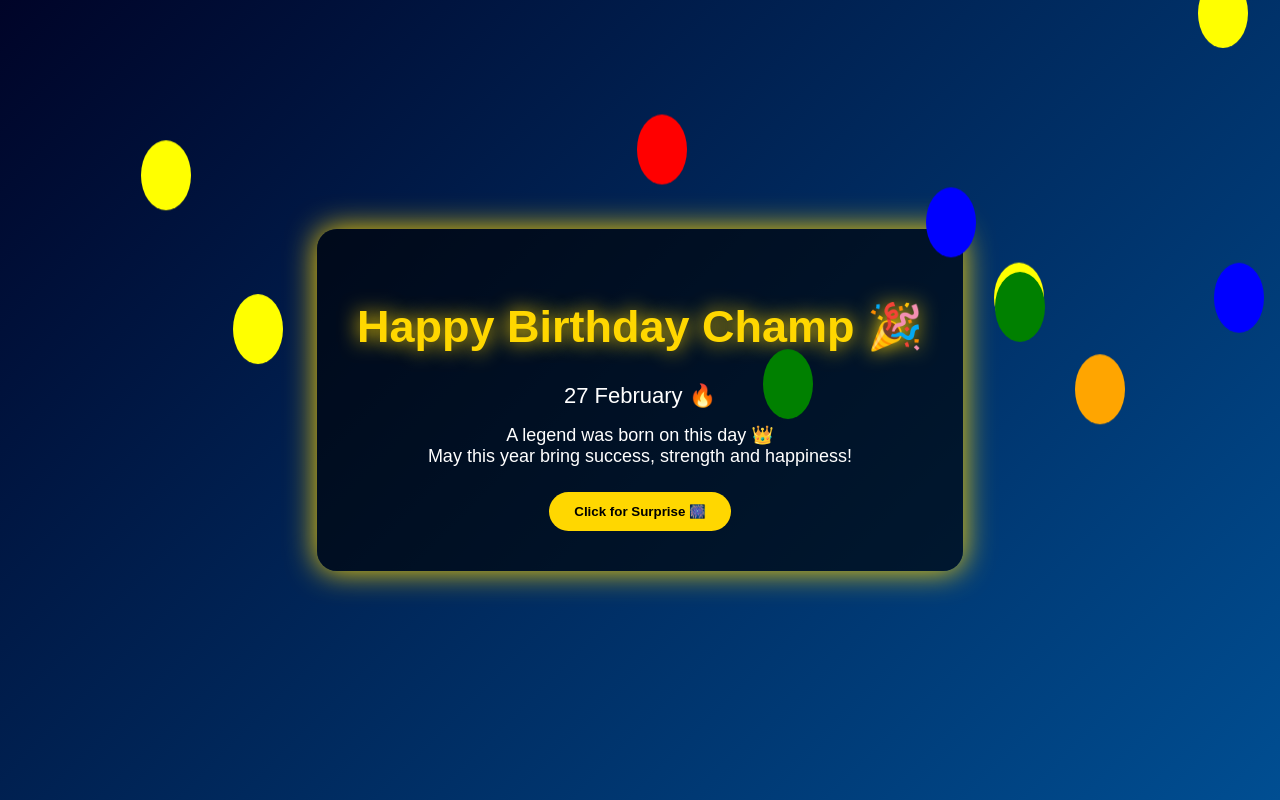
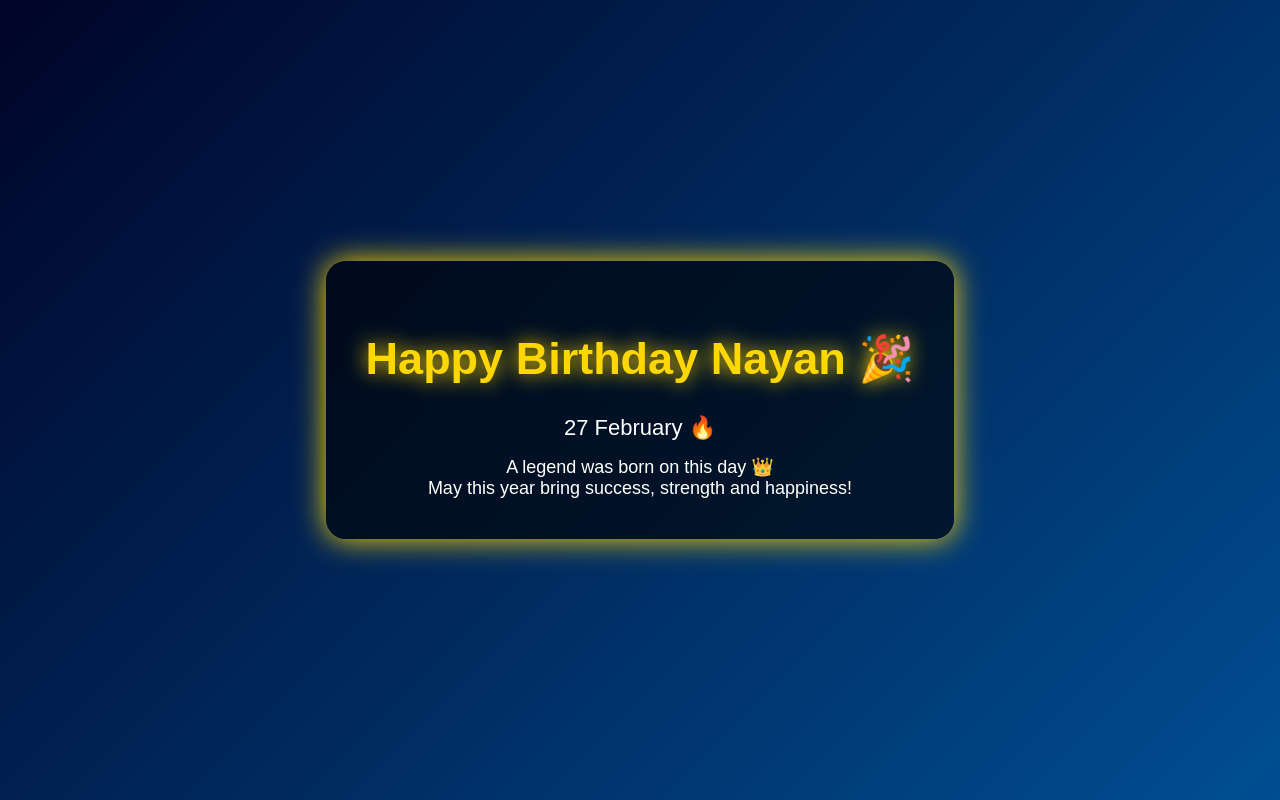
Before and after one commit to sanjithanumola/Happy-Birthday, a plain HTML site: page index.html in a window 1280 px wide. Drawn offline with Linux system fonts and the light colour scheme.

Commit message:
Update index.html

```diff
--- a/index.html
+++ b/index.html
@@ -81,29 +81,13 @@ button:hover{
 <body>
 
 <div class="card">
-    <h1>Happy Birthday Champ 🎉</h1>
+    <h1>Happy Birthday Nayan 🎉</h1>
     <div class="date">27 February 🔥</div>
     <div class="message">
         A legend was born on this day 👑<br>
         May this year bring success, strength and happiness!
     </div>
-    <button onclick="surprise()">Click for Surprise 🎆</button>
-</div>
 
-<script>
-function surprise(){
-    alert("🎉 27 FEBRUARY – A KING WAS BORN! 👑🔥");
-}
-
-for(let i=0;i<10;i++){
-    let b=document.createElement("div");
-    b.className="balloon";
-    b.style.left=Math.random()*100+"vw";
-    b.style.background=["red","blue","yellow","green","orange"][Math.floor(Math.random()*5)];
-    b.style.animationDuration=(5+Math.random()*5)+"s";
-    document.body.appendChild(b);
-}
-</script>
 
 </body>
 </html>
```
